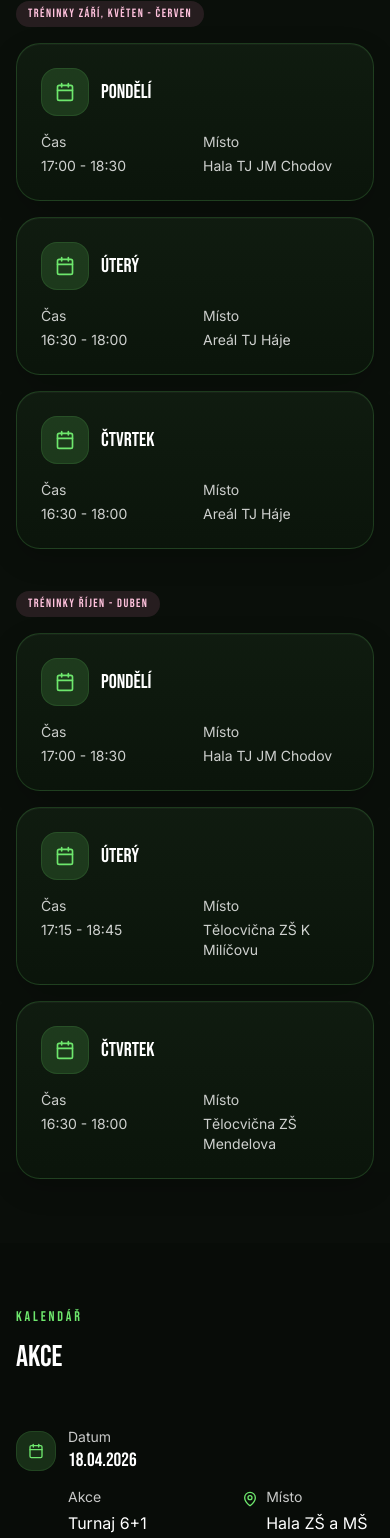
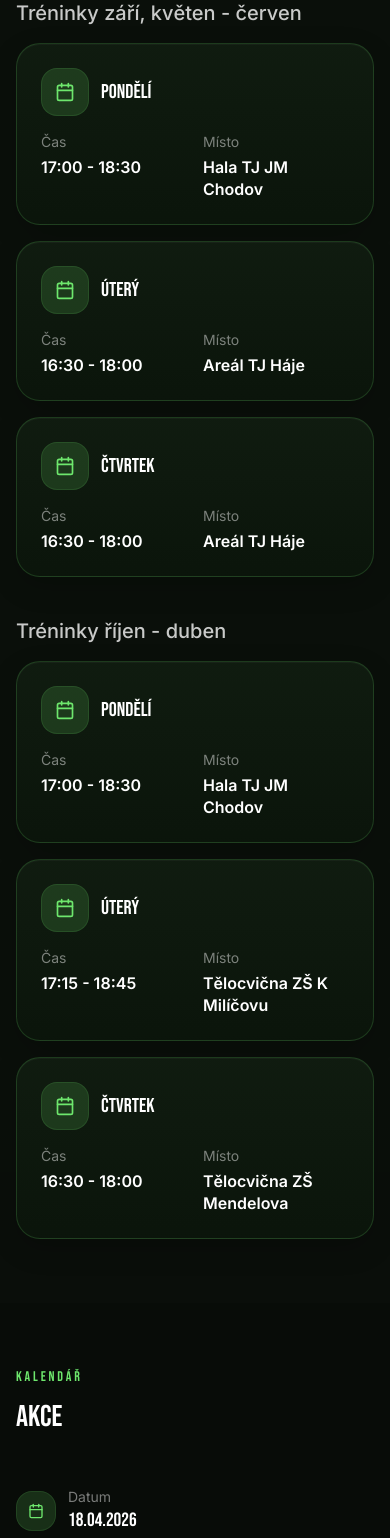
Before and after one commit to jakub245/hchaje-web, a React (Vite) app: page /druzstva/mini-zakyne in a window 390 px wide. Shown: the part 1369-2907 px from the top of the page. Built offline with nearby package versions, Linux system fonts and the light colour scheme.

Commit message:
uprava textu

```diff
--- a/src/app/pages/DruzstvoDetail.tsx
+++ b/src/app/pages/DruzstvoDetail.tsx
@@ -240,11 +240,7 @@ export default function DruzstvoDetail() {
             <div className="space-y-10">
               {trainingBlocks.map((block) => (
                 <div key={block.title}>
-                  <div className="mb-4">
-                    <span className="inline-flex rounded-full bg-[#F587B9]/12 px-3 py-1 text-[12px] uppercase tracking-[0.12em] text-[#FFC2DD]" style={{ fontFamily: bebas }}>
-                      {block.title}
-                    </span>
-                  </div>
+                  <h3 className="text-xl text-white/45 mb-4 normal-case" style={{ fontFamily: inter }}>{block.title}</h3>
                   <div className="grid gap-4 md:grid-cols-2 xl:grid-cols-3">
                     {block.items.map((item) => (
                       <div key={item.day + item.time + item.hall} className="mobile-solid-card rounded-3xl border border-[#6EE76D]/12 bg-[#101a10] p-6">
@@ -254,14 +250,14 @@ export default function DruzstvoDetail() {
                           </div>
                           <div className="text-white text-xl" style={{ fontFamily: bebas }}>{item.day}</div>
                         </div>
-                        <div className="grid grid-cols-2 gap-4 text-sm" style={{ fontFamily: inter }}>
+                        <div className="grid grid-cols-2 gap-4" style={{ fontFamily: inter }}>
                           <div>
-                            <div className="text-white/40 mb-1">Čas</div>
-                            <div className="text-white/80">{item.time}</div>
+                            <div className="mb-1 text-sm" style={{ color: "rgb(255 255 255 / 0.46)" }}>Čas</div>
+                            <div className="text-base leading-snug" style={{ color: "#FFFFFF", fontWeight: 600 }}>{item.time}</div>
                           </div>
                           <div>
-                            <div className="text-white/40 mb-1">Místo</div>
-                            <div className="text-white/80">{item.hall}</div>
+                            <div className="mb-1 text-sm" style={{ color: "rgb(255 255 255 / 0.46)" }}>Místo</div>
+                            <div className="text-base leading-snug" style={{ color: "#FFFFFF", fontWeight: 600 }}>{item.hall}</div>
                           </div>
                         </div>
                       </div>
@@ -279,12 +275,12 @@ export default function DruzstvoDetail() {
                       <Calendar className="w-5 h-5 text-[#6EE76D]" />
                     </div>
                     <div>
-                      <div className="text-sm uppercase tracking-[0.2em] text-white/40" style={{ fontFamily: bebas }}>Trénink</div>
-                      <div className="text-white/70 text-sm mt-1">{t.hall}</div>
+                      <div className="text-sm uppercase tracking-[0.2em]" style={{ fontFamily: bebas, color: "rgb(255 255 255 / 0.46)" }}>Trénink</div>
+                      <div className="mt-1 text-base leading-snug" style={{ fontFamily: inter, color: "#FFFFFF", fontWeight: 600 }}>{t.hall}</div>
                     </div>
                   </div>
                   <div className="text-2xl text-white" style={{ fontFamily: bebas }}>{t.day}</div>
-                  <div className="text-white/40 mt-1">{t.time}</div>
+                  <div className="mt-1 text-base" style={{ fontFamily: inter, color: "#FFFFFF", fontWeight: 600 }}>{t.time}</div>
                 </div>
               ))}
             </div>
@@ -313,22 +309,22 @@ export default function DruzstvoDetail() {
                         <Calendar className="w-4 h-4 text-[#6EE76D]" />
                       </div>
                       <div>
-                        <div className="text-white/45 text-sm md:hidden" style={{ fontFamily: inter }}>Datum</div>
+                        <div className="text-sm md:hidden" style={{ fontFamily: inter, color: "rgb(255 255 255 / 0.46)" }}>Datum</div>
                         <div className="text-white text-[1.2rem] whitespace-pre-line" style={{ fontFamily: bebas }}>{event.date}</div>
                       </div>
                     </div>
 
                     <div className="pl-[3.25rem] grid grid-cols-[1.2fr_1fr] gap-4 md:hidden">
                       <div>
-                        <div className="text-white/45 text-sm mb-1" style={{ fontFamily: inter }}>Akce</div>
-                        <div className="text-white text-base whitespace-pre-line" style={{ fontFamily: inter }}>{nbspShortWords(event.title)}</div>
+                        <div className="mb-1 text-sm" style={{ fontFamily: inter, color: "rgb(255 255 255 / 0.46)" }}>Akce</div>
+                        <div className="text-base whitespace-pre-line" style={{ fontFamily: inter, color: "#FFFFFF", fontWeight: 600 }}>{nbspShortWords(event.title)}</div>
                       </div>
 
                       <div className="flex items-start gap-2">
                         <MapPin className="w-4 h-4 text-[#6EE76D] mt-1 flex-shrink-0" />
                         <div>
-                          <div className="text-white/45 text-sm mb-1" style={{ fontFamily: inter }}>Místo</div>
-                          <div className="text-white whitespace-pre-line" style={{ fontFamily: inter }}>{nbspShortWords(event.location)}</div>
+                          <div className="mb-1 text-sm" style={{ fontFamily: inter, color: "rgb(255 255 255 / 0.46)" }}>Místo</div>
+                          <div className="text-base whitespace-pre-line" style={{ fontFamily: inter, color: "#FFFFFF", fontWeight: 600 }}>{nbspShortWords(event.location)}</div>
                         </div>
                       </div>
                     </div>
--- a/src/app/pages/Treninky.tsx
+++ b/src/app/pages/Treninky.tsx
@@ -139,12 +139,12 @@ export default function TreninkyPage() {
 
                         <div className="flex items-center gap-2 text-sm min-w-0" style={{ fontFamily: inter }}>
                           <Clock className="w-4 h-4 text-[#6EE76D] flex-shrink-0" />
-                          <span className="text-white">{slot.time}</span>
+                          <span className="text-white font-semibold">{slot.time}</span>
                         </div>
 
                         <div className="flex items-center gap-2 text-sm min-w-0" style={{ fontFamily: inter }}>
                           <MapPin className="w-4 h-4 text-[#6EE76D] flex-shrink-0" />
-                          <span className="text-white truncate">{formatPlace(slot.hall)}</span>
+                          <span className="text-white font-semibold truncate">{formatPlace(slot.hall)}</span>
                         </div>
 
                         <div className="flex items-center justify-end text-[#8F988F] group-hover:text-[#6EE76D] group-hover:translate-x-1 transition-all">
```
